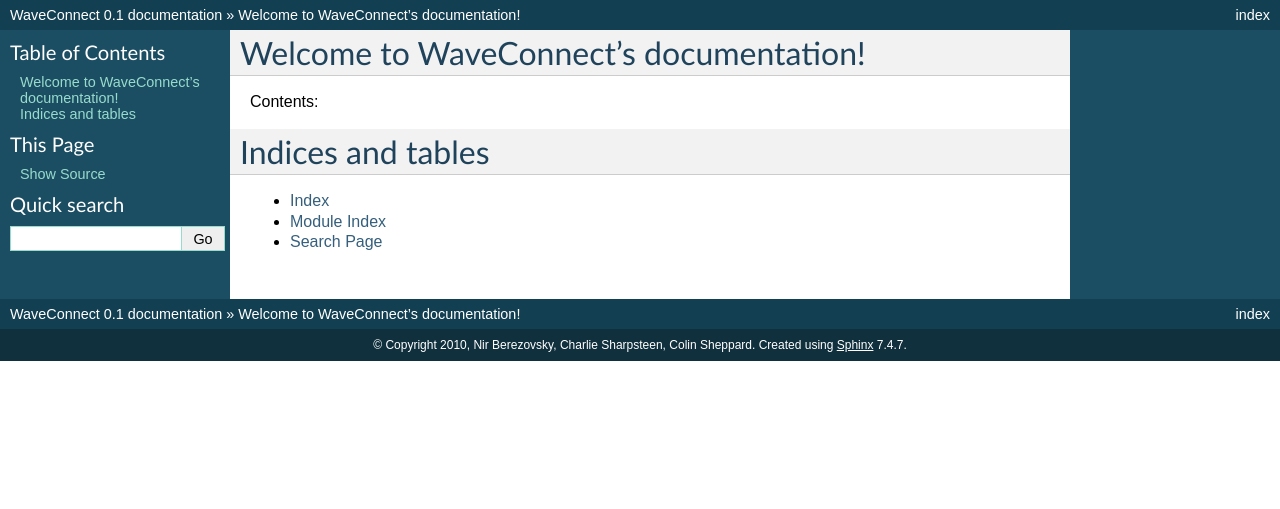
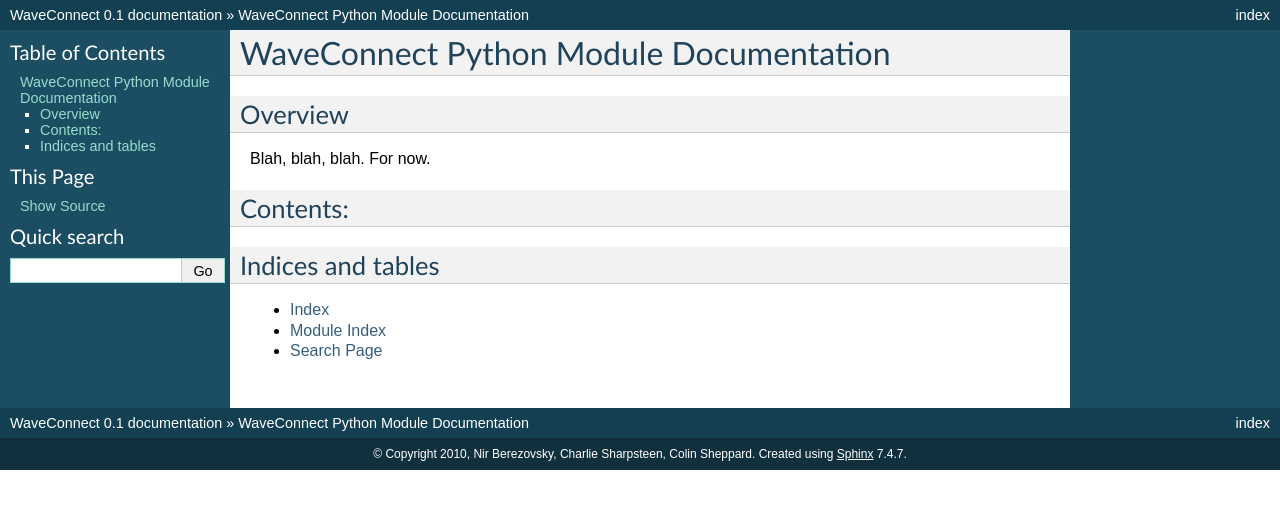
Before and after one commit to xxx1234123121/wave, a Sphinx documentation site: the page built from py/doc/source/index.rst, in a window 1280 px wide. Shown: the top 509 px of the page. Built offline with Sphinx 7.4.7, drawn with Linux system fonts in a browser that asks for light colours.

Commit message:
Some configuration tweaks
  *  Sphinx output is now placed subfolders of doc instead of doc/build.
     This way, it hits you right in the face that there is a html folder
     containing documentation.

  *  Added py/lib to the search path- this allows Sphinx to extract
     documentation from source code files.

```diff
--- a/py/doc/source/conf.py
+++ b/py/doc/source/conf.py
@@ -12,11 +12,15 @@
 # serve to show the default.
 
 import sys, os
+from os import path
 
 # If extensions (or modules to document with autodoc) are in another directory,
 # add these directories to sys.path here. If the directory is relative to the
 # documentation root, use os.path.abspath to make it absolute, like shown here.
 #sys.path.append(os.path.abspath('.'))
+docRoot = path.dirname(path.abspath( __file__ ))
+waveLibs = path.abspath(path.join( docRoot, '..', '..', 'lib' ))
+sys.path.append( waveLibs )
 
 # -- General configuration -----------------------------------------------------
 
--- a/py/doc/source/index.rst
+++ b/py/doc/source/index.rst
@@ -3,16 +3,22 @@
    You can adapt this file completely to your liking, but it should at least
    contain the root `toctree` directive.
 
-Welcome to WaveConnect's documentation!
+WaveConnect Python Module Documentation
 =======================================
 
+Overview
+--------
+
+Blah, blah, blah.  For now.
+
 Contents:
+---------
 
 .. toctree::
    :maxdepth: 2
 
 Indices and tables
-==================
+------------------
 
 * :ref:`genindex`
 * :ref:`modindex`
```
Also changed, not shown: 1 other file.
